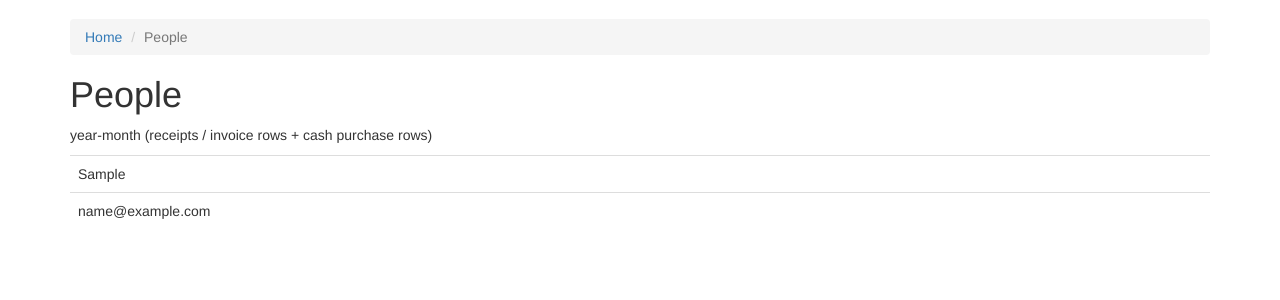
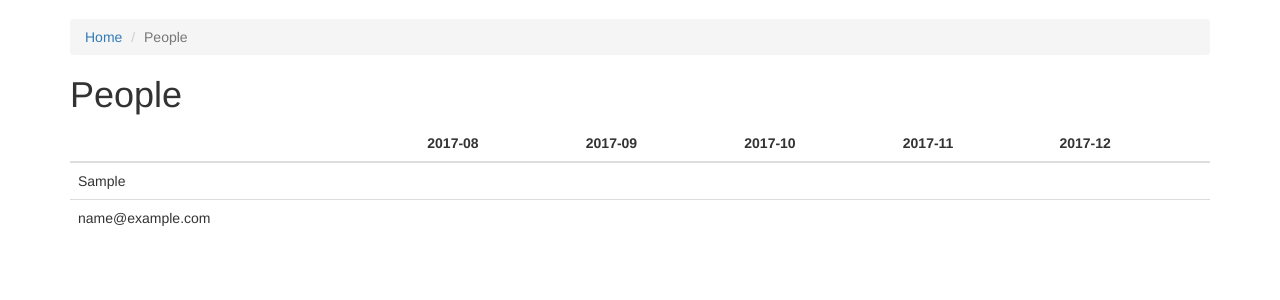
Before and after one commit to solinor/luovu-receipts, a Django app: page /people in a window 1280 px wide. Shown: the part 51-351 px from the top of the page. Run offline with Django 3.2, Linux system fonts and the light colour scheme; a user stored in the database is signed in; tables that the repository leaves empty hold one stand-in row (values such as "Sample post"); some libraries are stand-ins or nearby versions.

Commit message:
Improve people list view

```diff
--- a/receipts/templates/people.html
+++ b/receipts/templates/people.html
@@ -9,6 +9,13 @@
 }
 .non-matching-row {
   background-color: #ffdada;
+}
+.table a {
+  display:block;
+  text-decoration:none;
+}
+.table .clickable-cell {
+  cursor: pointer;
 }
 </style>
 {% endblock %}
@@ -22,16 +29,24 @@
 
 <h1>People</h1>
 
-<p>year-month (receipts / invoice rows + cash purchase rows)</p>
-
 <table class="table">
+  <thead>
+    <tr>
+      <th></th>
+      {% for date in dates %}
+      <th>{{ date|date:"Y-m" }}</th>
+      {% endfor %}
+    </tr>
+  </thead>
   <tbody>
     {% for person in people %}
     {% if person.dates and person.email %}
     <tr>
       <td>{{ person.email }}</td>
       {% for date in person.dates %}
-      <td class="{% if date.date %}{% if date.match %}matching-row{% else %}non-matching-row{% endif %}{% endif %}">{% if date.date %}<a href="{% url 'person' person.email date.date.year date.date.month %}">{{ date.date.year }}-{{ date.date.month }} ({{ date.receipt_rows }} / {{ date.invoice_rows }}{% if date.cash_purchase_rows > 0 %} + {{ date.cash_purchase_rows }}{% endif %})</a>{% endif %}</td>
+      <td {% if date.date %} onclick="window.location='{% url 'person' person.email date.date.year date.date.month %}';"{% endif %} class="{% if date.date %}clickable-cell {% if date.match %}matching-row{% else %}non-matching-row{% endif %}{% endif %}">{% if date.date %}<a href="{% url 'person' person.email date.date.year date.date.month %}"><span class="label label-primary"><span class="glyphicon glyphicon-credit-card" aria-hidden="true"></span> {{ date.receipt_rows }} out of {{ date.invoice_rows }}</span> {% if date.cash_purchase_rows > 0 %} + <span class="label label-success">{{ date.cash_purchase_rows }}</span>{% endif %}<br>
+      {% if date.receipts_sum == date.invoice_sum %}{{ date.receipts_sum|floatformat:"0" }}&euro;{% else %}{{ date.receipts_sum|floatformat:"0" }}&euro; out of {{ date.invoice_sum|floatformat:"0" }}&euro;{% endif %}{% if date.cash_purchase_sum > 0 %} + {{ date.cash_purchase_sum|floatformat:"0" }}&euro; in cash purchases{% endif %}
+      </a>{% endif %}</td>
       {% endfor %}
     </tr>
     {% endif %}
--- a/receipts/views.py
+++ b/receipts/views.py
@@ -1,16 +1,16 @@
 import base64
 import calendar
 import datetime
-from collections import namedtuple
+from collections import namedtuple, defaultdict
 
 from django.shortcuts import render, get_object_or_404
 from django.http import HttpResponse, HttpResponseRedirect, HttpResponseServerError, HttpResponseBadRequest
 from django.conf import settings
-from django.core.urlresolvers import reverse
+from django.urls import reverse
 from django.contrib.auth.decorators import login_required
 from django.contrib.admin.views.decorators import staff_member_required
 from django.contrib import messages
-from django.db.models import Count
+from django.db.models import Count, Sum
 from django.db.models.functions import TruncMonth, TruncYear
 from receipts.models import LuovuReceipt, InvoiceRow
 from receipts.utils import get_all_users, refresh_receipts_for_user, get_latest_month_for_user, check_data_refresh
@@ -33,15 +33,17 @@ def create_receipts_table(sorted_table):
     table = []
     for date, content in sorted_table:
         date_added = False
-        for i in range(max(len(content["invoice_rows"]), len(content["receipt_rows"]))):
+        invoice_rows = sorted(content["invoice_rows"], key=lambda x: x.row_price)
+        receipt_rows = sorted(content["receipt_rows"], key=lambda x: x.price)
+        for i in range(max(len(invoice_rows), len(receipt_rows))):
             row = {"matching": False, "items": []}
             row["items"].append(date)
-            if i < len(content["invoice_rows"]):
-                row["items"].append(content["invoice_rows"][i])
+            if i < len(invoice_rows):
+                row["items"].append(invoice_rows[i])
             else:
                 row["items"].append(None)
-            if i < len(content["receipt_rows"]):
-                row["items"].append(content["receipt_rows"][i])
+            if i < len(receipt_rows):
+                row["items"].append(receipt_rows[i])
             else:
                 row["items"].append(None)
 
@@ -120,23 +122,31 @@ def people_list(request):
     invoice_per_person_data = InvoiceRow.objects.values_list("card_holder_email_guess", "invoice_date").order_by("card_holder_email_guess", "invoice_date").annotate(rowcount=Count("row_identifier"))
     receipts_per_user_data = LuovuReceipt.objects.exclude(state="deleted").exclude(account_number=1900).annotate(month=TruncMonth("date")).values_list("luovu_user", "month").order_by("luovu_user", "month").annotate(rowcount=Count("pk"))
     cash_purchases_per_user_data = LuovuReceipt.objects.exclude(state="deleted").filter(account_number=1900).annotate(month=TruncMonth("date")).values_list("luovu_user", "month").order_by("luovu_user", "month").annotate(rowcount=Count("pk"))
-    invoice_per_person = {}
+
+    invoice_sum_per_person = InvoiceRow.objects.values_list("card_holder_email_guess", "invoice_date").order_by("card_holder_email_guess", "invoice_date").annotate(price_sum=Sum("row_price"))
+    receipts_sum_per_user = LuovuReceipt.objects.exclude(state="deleted").exclude(account_number=1900).annotate(month=TruncMonth("date")).values_list("luovu_user", "month").order_by("luovu_user", "month").annotate(price_sum=Sum("price"))
+    cash_purchases_sum_per_user = LuovuReceipt.objects.exclude(state="deleted").filter(account_number=1900).annotate(month=TruncMonth("date")).values_list("luovu_user", "month").order_by("luovu_user", "month").annotate(price_sum=Sum("price"))
+
+    def gen_daily_dict():
+        return defaultdict(int)
+
+    def gen_user_dict():
+        return defaultdict(gen_daily_dict)
+
+    invoice_per_person = defaultdict(gen_user_dict)
+
     for user_email, invoice_date, cnt in invoice_per_person_data:
-        if user_email not in invoice_per_person:
-            invoice_per_person[user_email] = {}
-        invoice_per_person[user_email][invoice_date] = {"invoice_rows": cnt}
+        invoice_per_person[user_email][invoice_date]["invoice_rows"] = cnt
     for user_email, receipt_date, cnt in receipts_per_user_data:
-        if user_email not in invoice_per_person:
-            invoice_per_person[user_email] = {}
-        if receipt_date not in invoice_per_person[user_email]:
-            invoice_per_person[user_email][receipt_date] = {"invoice_rows": 0}
         invoice_per_person[user_email][receipt_date]["receipt_rows"] = cnt
     for user_email, receipt_date, cnt in cash_purchases_per_user_data:
-        if user_email not in invoice_per_person:
-            invoice_per_person[user_email] = {}
-        if receipt_date not in invoice_per_person[user_email]:
-            invoice_per_person[user_email][receipt_date] = {"invoice_rows": 0}
         invoice_per_person[user_email][receipt_date]["cash_purchase_rows"] = cnt
+    for user_email, receipt_date, price_sum in invoice_sum_per_person:
+        invoice_per_person[user_email][receipt_date]["invoice_sum"] = price_sum
+    for user_email, receipt_date, price_sum in receipts_sum_per_user:
+        invoice_per_person[user_email][receipt_date]["receipts_sum"] = price_sum
+    for user_email, receipt_date, price_sum in cash_purchases_sum_per_user:
+        invoice_per_person[user_email][receipt_date]["cash_purchase_sum"] = price_sum
 
     for i, person in enumerate(people):
         if person["email"] not in invoice_per_person:
@@ -148,8 +158,16 @@ def people_list(request):
             if date not in invoice_per_person[person["email"]]:
                 people[i]["dates"].append({})
             else:
-                row = {"date": date, "match": False, "invoice_rows": invoice_per_person[person["email"]][date].get("invoice_rows", 0), "receipt_rows": invoice_per_person[person["email"]][date].get("receipt_rows", 0), "cash_purchase_rows": invoice_per_person[person["email"]][date].get("cash_purchase_rows", 0)}
-                if row["invoice_rows"] == row["receipt_rows"]:
+                invoice_row = invoice_per_person[person["email"]][date]
+                row = {"date": date, "match": False,
+                       "invoice_rows": invoice_row["invoice_rows"],
+                       "receipt_rows": invoice_row["receipt_rows"],
+                       "cash_purchase_rows": invoice_row["cash_purchase_rows"],
+                       "invoice_sum": invoice_row["invoice_sum"],
+                       "receipts_sum": invoice_row["receipts_sum"],
+                       "cash_purchase_sum": invoice_row["cash_purchase_sum"],
+                }
+                if row["invoice_rows"] == row["receipt_rows"] and row["invoice_sum"] == row["receipts_sum"]:
                     row["match"] = True
                 people[i]["dates"].append(row)
 
```
